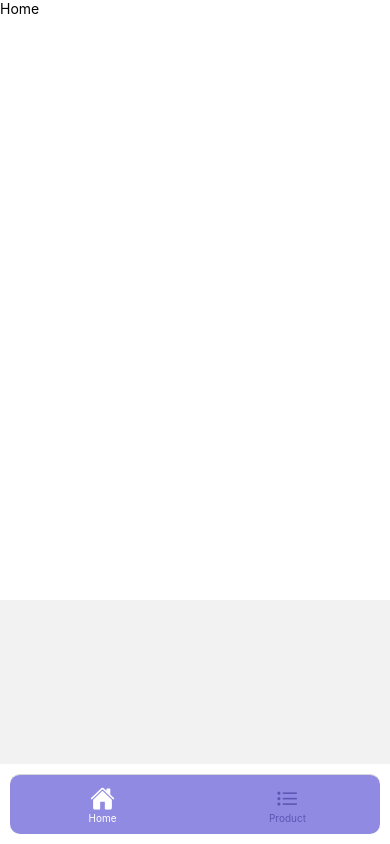
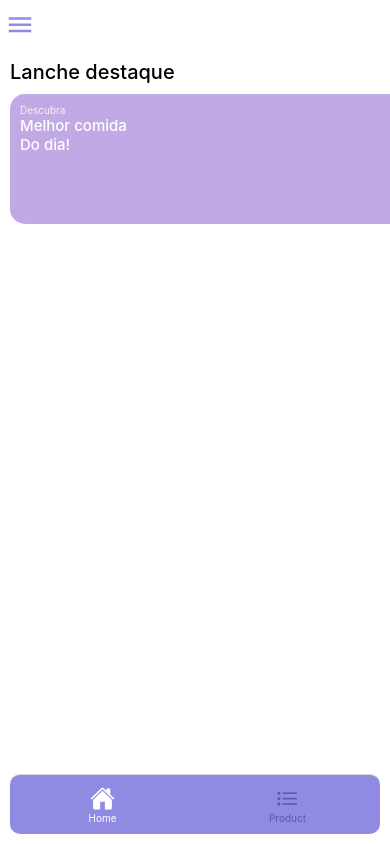
Before and after one commit to ViniciusLucchesi/food-truck, a React Native app: screen /Home in a window 390 px wide. Built offline with nearby package versions, Linux system fonts and the light colour scheme.

Commit message:
Adicionando novos conteúdos a página

```diff
--- a/src/screens/home.js
+++ b/src/screens/home.js
@@ -1,7 +1,11 @@
 import React from 'react'
-import { Text, View, Image, TouchableOpacity } from 'react-native'
+import { Text, View, Image, TouchableOpacity, ScrollView } from 'react-native'
 
-import {home} from '../styles/estilos.js'
+import Ionicons from 'react-native-vector-icons/Ionicons';
+import user from '../../assets/user.png';
+import pancake from '../../assets/pancake.png';
+
+import { home } from '../styles/estilos.js'
 import { useNavigation } from '@react-navigation/native'
 
 
@@ -9,8 +13,39 @@ export default function Welcome() {
     const navigation = useNavigation();
 
     return (
-        <View style={home.background}>
-            <Text>Home</Text>
-        </View>
+        <ScrollView style={home.background}>
+
+            <View>
+                <View style={home.header}>
+                    <TouchableOpacity>
+                        <Ionicons name={"ios-menu-sharp"} size={30} color={"#918AE3"} />
+                    </TouchableOpacity>
+                    <Image source={user} style={home.avatar} />
+                </View>
+                <View style={home.content}>
+                    <View style={home.topContent}>
+                        <Text style={home.title}>
+                            Lanche destaque
+                        </Text>
+                        <View style={home.topCardContent}>
+                            <View>
+                                <Text style={home.subtitle}>
+                                    Descubra
+                                </Text>
+                                <View>
+                                    <Text style={home.topFoodTitle}>
+                                        Melhor comida
+                                    </Text>
+                                    <Text style={home.topFoodTitle}>
+                                        Do dia!
+                                    </Text>
+                                </View>
+                            </View>
+                            <Image source={pancake} style={home.food} />
+                        </View>
+                    </View>
+                </View>
+            </View>
+        </ScrollView>
     );
 }
```
